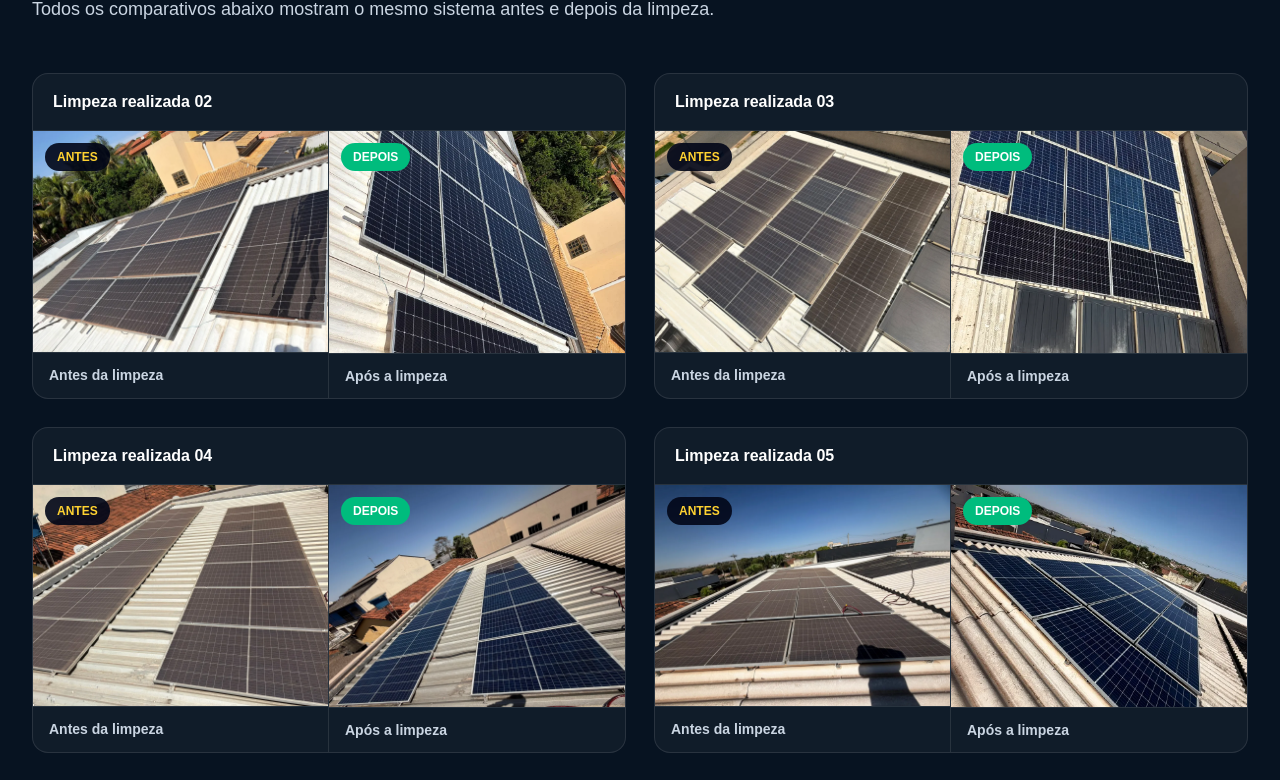
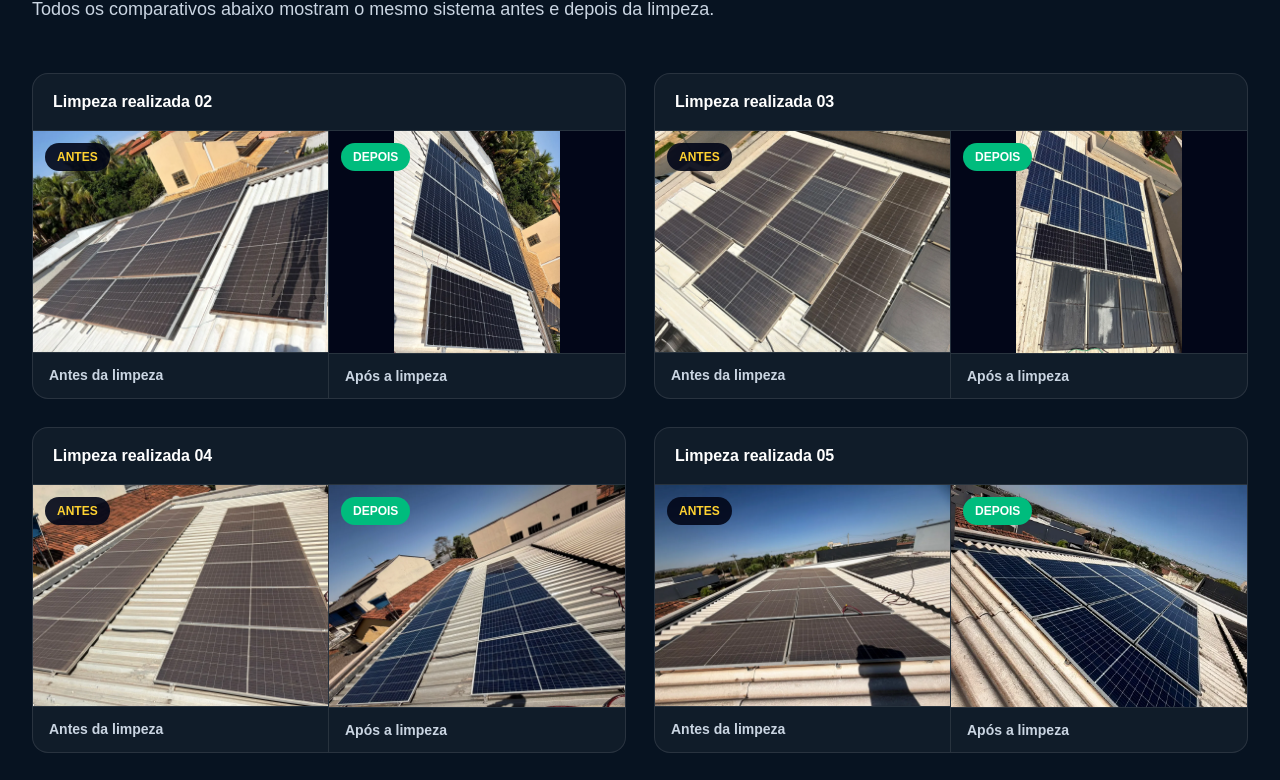
Before and after one commit to Tivytinz/servicos-eletrotecnicos, a Next.js app: page /limpeza-de-placas-solares in a window 1280 px wide. Shown: the part 1235-2015 px from the top of the page. Built offline with nearby package versions, Linux system fonts and the light colour scheme.

Commit message:
refine: preserve portrait solar result photos

```diff
--- a/src/app/limpeza-de-placas-solares/page.tsx
+++ b/src/app/limpeza-de-placas-solares/page.tsx
@@ -24,6 +24,7 @@ const resultados = [
     depois: "/solar/caso-2-depois.webp",
     posAntes: "50% 54%",
     posDepois: "50% 45%",
+    fitDepois: "contain",
   },
   {
     titulo: "Limpeza realizada 03",
@@ -31,6 +32,7 @@ const resultados = [
     depois: "/solar/caso-3-depois.webp",
     posAntes: "50% 48%",
     posDepois: "50% 48%",
+    fitDepois: "contain",
   },
   {
     titulo: "Limpeza realizada 04",
@@ -52,6 +54,7 @@ const resultados = [
     depois: "/solar/caso-6-depois.webp",
     posAntes: "50% 55%",
     posDepois: "50% 45%",
+    fitDepois: "contain",
   },
   {
     titulo: "Limpeza realizada 07",
@@ -304,8 +307,11 @@ export default function LimpezaDePlacasSolares() {
                         alt={`${item.titulo}: placas solares depois da limpeza`}
                         loading="lazy"
                         decoding="async"
-                        style={{ objectPosition: item.posDepois }}
-                        className="h-full w-full object-cover"
+                        style={{
+                          objectPosition: item.posDepois,
+                          objectFit: item.fitDepois === "contain" ? "contain" : "cover",
+                        }}
+                        className="h-full w-full"
                       />
                       <span className="absolute left-3 top-3 rounded-full bg-emerald-500 px-3 py-1.5 text-xs font-black text-white">
                         DEPOIS
```
